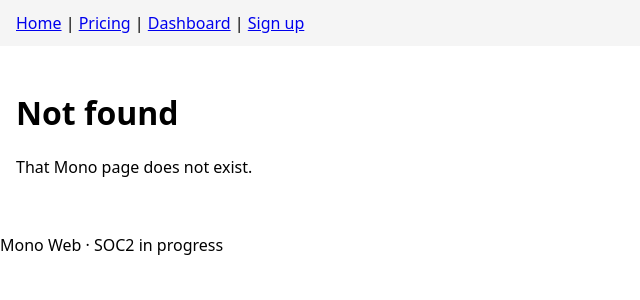
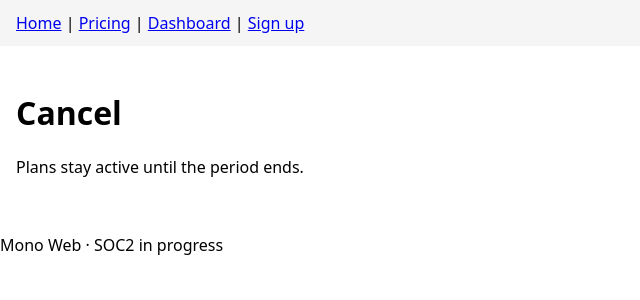
Before and after one commit to ArchAstroEvals/enterprise-mono, a Next.js app in the folder apps/web/: page /cancel in a window 1280 px wide. Before the commit this address had no page. Shown: the top 300 px of the page, without its empty margins (0-640 px from the left). Built offline with nearby package versions, Linux system fonts and the light colour scheme.

Commit message:
Cancel page

```diff
--- /dev/null
+++ b/apps/web/app/cancel/page.jsx
@@ -0,0 +1,10 @@
+export const metadata = { title: "Cancel — Mono Web" };
+
+export default function Cancel() {
+  return (
+    <div>
+      <h1>Cancel</h1>
+      <p>Plans stay active until the period ends.</p>
+    </div>
+  );
+}
```
